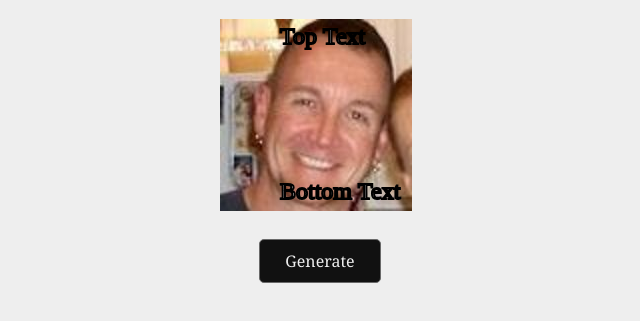
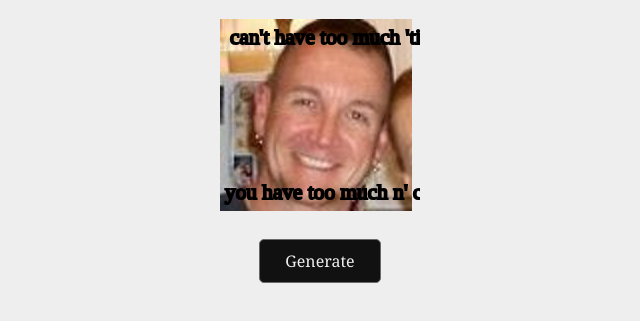
Before and after one commit to spikeburton/codedaddy-meme-generator, a plain HTML site: page index.html in a window 1280 px wide. Both pictures are taken after a click on the link "Generate". Shown: the part 67-388 px from the top of the page, without its empty margins (320-960 px from the left). Drawn offline with Linux system fonts and the light colour scheme.

Commit message:
hooked up the generate method to renderCanvas

```diff
--- a/index.html
+++ b/index.html
@@ -12,7 +12,7 @@
     <canvas width="200px" height="200px" id="generator">
       <img src="img/codedaddy.jpeg" alt="">
     </canvas>
-    <a id="generate" href="javascript:renderCanvas()">Generate</a>
+    <a id="generate" href="javascript:generate()">Generate</a>
   </div>
   <div>
 
--- a/js/index.js
+++ b/js/index.js
@@ -8,8 +8,7 @@ function generate() {
     saying = sayings[Math.floor(Math.random() * sayings.length)];
   } while (saying === prev);
 
-  topText.innerText = saying.top;
-  bottomText.innerText = saying.bottom;
+  renderCanvas(saying.top, saying.bottom)
   prev = saying;
 }
 
@@ -19,15 +18,19 @@ function renderCanvas(text1="Top Text",text2="Bottom Text") {
 
   const ctx = generator.getContext('2d')
 
-  ctx.font = "18pt Impact"
+  ctx.font = "16pt Impact"
+
   ctx.drawImage(image,0,0)
   ctx.fillStyle = 'white'
+
+  ctx.lineWidth = 2
   ctx.strokeStyle = 'black'
-  ctx.fillText(text1, 60, 25)
-  ctx.lineWidth = 2
-  ctx.strokeText(text1, 60, 25)
-  ctx.fillText(text2, 60, 180)
-  ctx.strokeText(text2, 60, 180)
+  ctx.fillText(text1, 10, 25)
+  ctx.strokeText(text1, 10, 25)
+
+
+  ctx.fillText(text2, 5, 180)
+  ctx.strokeText(text2, 5, 180)
 
 }
 
```
